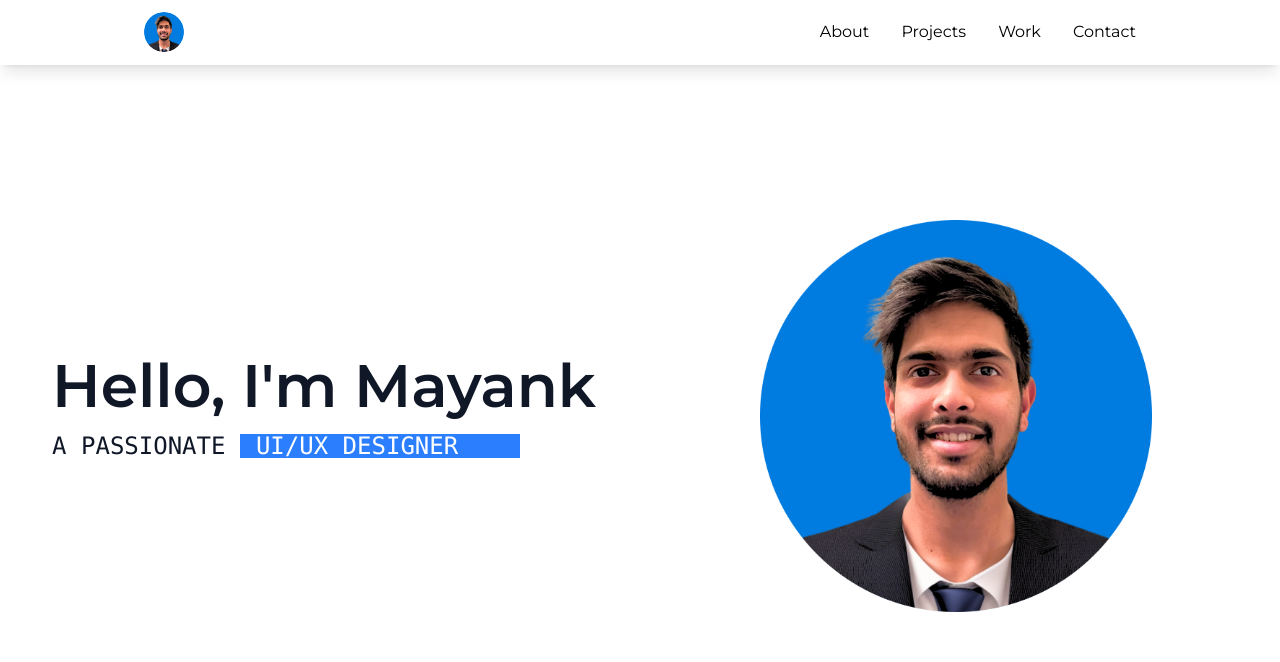
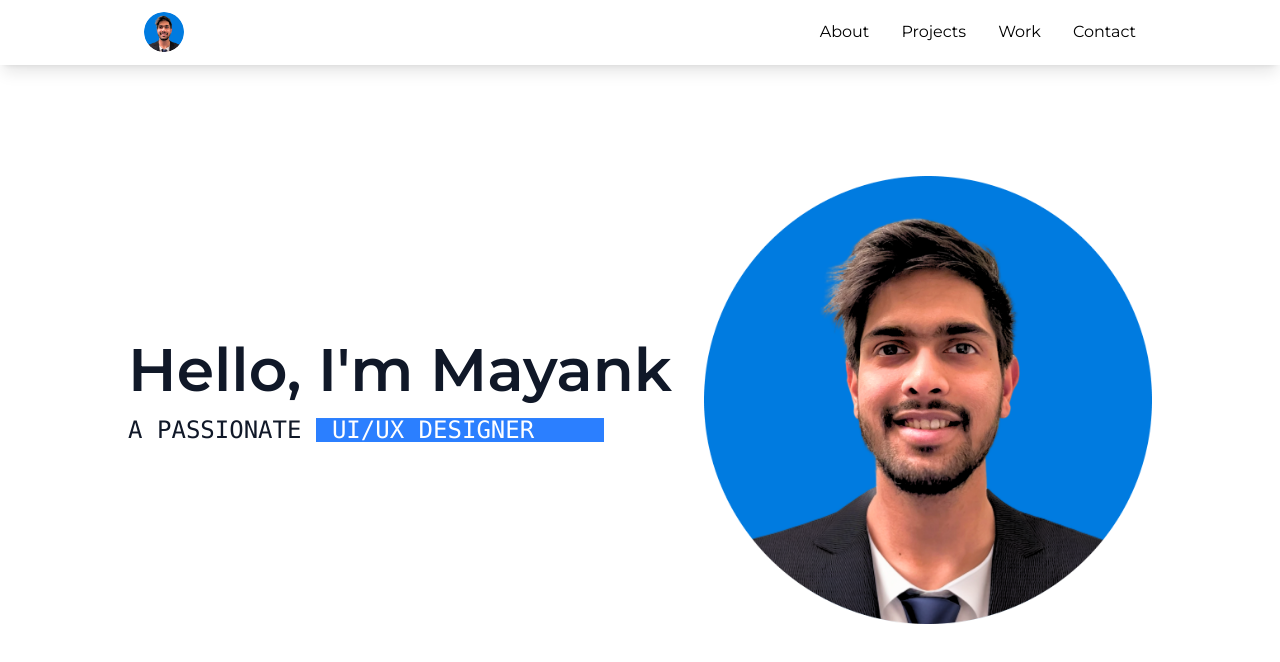
Before and after one commit to Mayank-thite/mayank-thite.github.io, a React (Vite) app: page / in a window 1280 px wide. Shown: the top 662 px of the page. Built offline with nearby package versions, Linux system fonts and the light colour scheme.

Commit message:
optimize code, import framer-motion for animations

```diff
--- a/src/components/pages/Home.jsx
+++ b/src/components/pages/Home.jsx
@@ -1,4 +1,6 @@
 import { useEffect, useState } from "react";
+import { motion } from "framer-motion";
+import HeroImage from "../../assets/hero.png";
 
 export const Home = () => {
   const roles = [
@@ -17,35 +19,38 @@ export const Home = () => {
   }, []);
 
   return (
-    <>
-      <div className="columns-2 m-4 justify-items-center">
-        <div className="flex flex-col items-start justify-center h-screen bg-white text-gray-900">
-          <div className="text-6xl font-semibold mb-4">Hello, I'm Mayank</div>
-          <div className="text-2xl font-mono mb-4 flex items-center h-7 uppercase">
+    <div className="flex flex-col md:flex-row justify-center items-center min-h-screen p-4">
+      <div className="flex flex-col items-start justify-center text-gray-900 md:mr-8 mb-8 md:mb-0">
+        <div className="text-4xl md:text-6xl font-semibold mb-4">
+          Hello, I'm Mayank
+        </div>
+        <div className="text-xl md:text-2xl font-mono mb-4 flex items-center h-7 uppercase">
           A passionate&nbsp;
-            <span className="relative overflow-hidden h-6 w-70 inline-block align-middle">
-              <div
+          <span className="relative overflow-hidden h-6 w-full md:w-[18rem] inline-block align-middle">
+            <motion.div
               className="transition-transform duration-500 ease-in-out"
-                style={{
-                  transform: `translateY(-${index * 1.5}rem)`,
-                }}
+              animate={{ translateY: `-${index * 1.5}rem` }}
+              transition={{ duration: 0.5, ease: "easeInOut" }}
             >
               {roles.map((role, i) => (
                 <div
                   key={i}
-                    className="h-6 leading-6 bg-blue-500 text-white px-4"
+                  className="h-6 leading-6 bg-blue-500 text-white px-4 py-0 whitespace-nowrap"
                 >
                   {role}
                 </div>
               ))}
-              </div>
+            </motion.div>
           </span>
         </div>
       </div>
-        <div>
-          <img src="src\assets\hero.png" className="w-98 object-cover" />
+      <div className="w-full md:w-auto max-w-md">
+        <img
+          src={HeroImage}
+          className="w-full object-cover rounded-lg"
+          alt="Portrait"
+        />
       </div>
     </div>
-    </>
   );
 };
```
Lines whose indentation alone changed are shown as unchanged.
